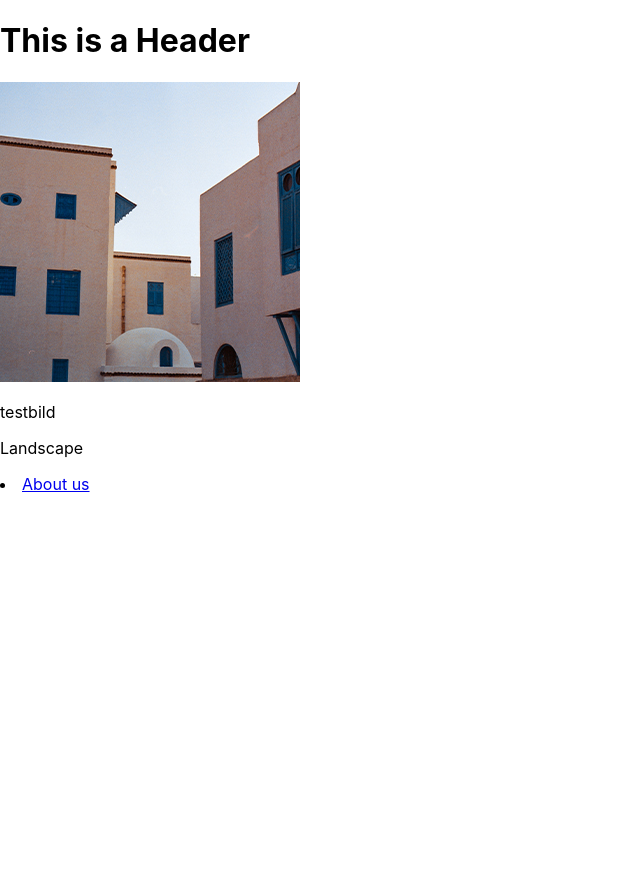
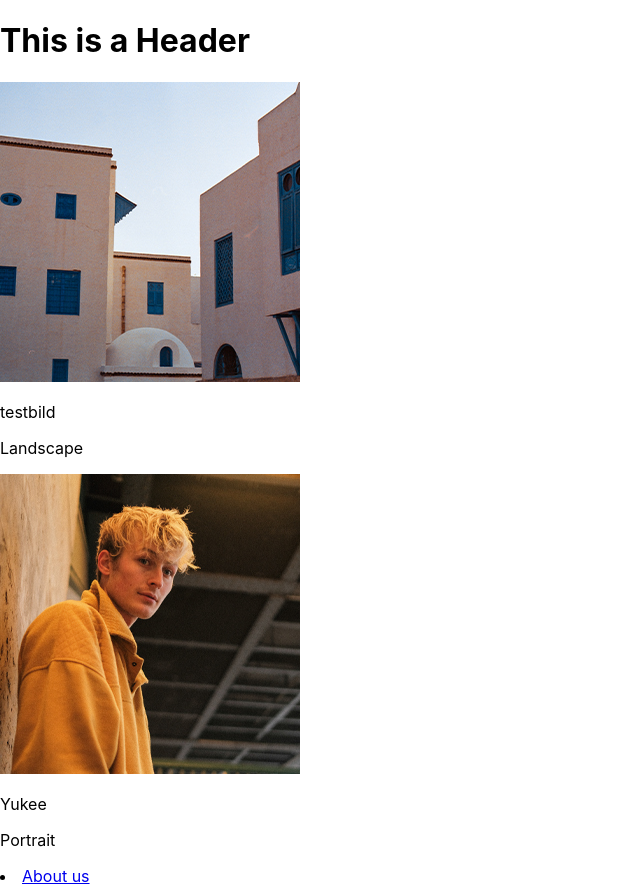
Before and after one commit to JulianDiener/webtech, a React (Create React App) app: page / in a window 1280 px wide. Shown: the whole page, without its empty margins (0-640 px from the left). Before the commit the page ends 800 px from the top, so only its background shows below. Built offline with nearby package versions, Linux system fonts and the light colour scheme.

Commit message:
CHG: used picture function

```diff
--- a/src/webpages/home.js
+++ b/src/webpages/home.js
@@ -16,9 +16,8 @@ function Im(props) {
 const Home = () => {
     return (
         <div>
-            <img src={data.pictures[0].src} alt="Test"/>
-            <p>{data.pictures[0].name}</p>
-            <p>{data.pictures[0].type}</p>
+            <Im number={0} />
+            <Im number={1} />
             <li><Link to="/aboutus">About us</Link></li>
         </div>
     );
```
